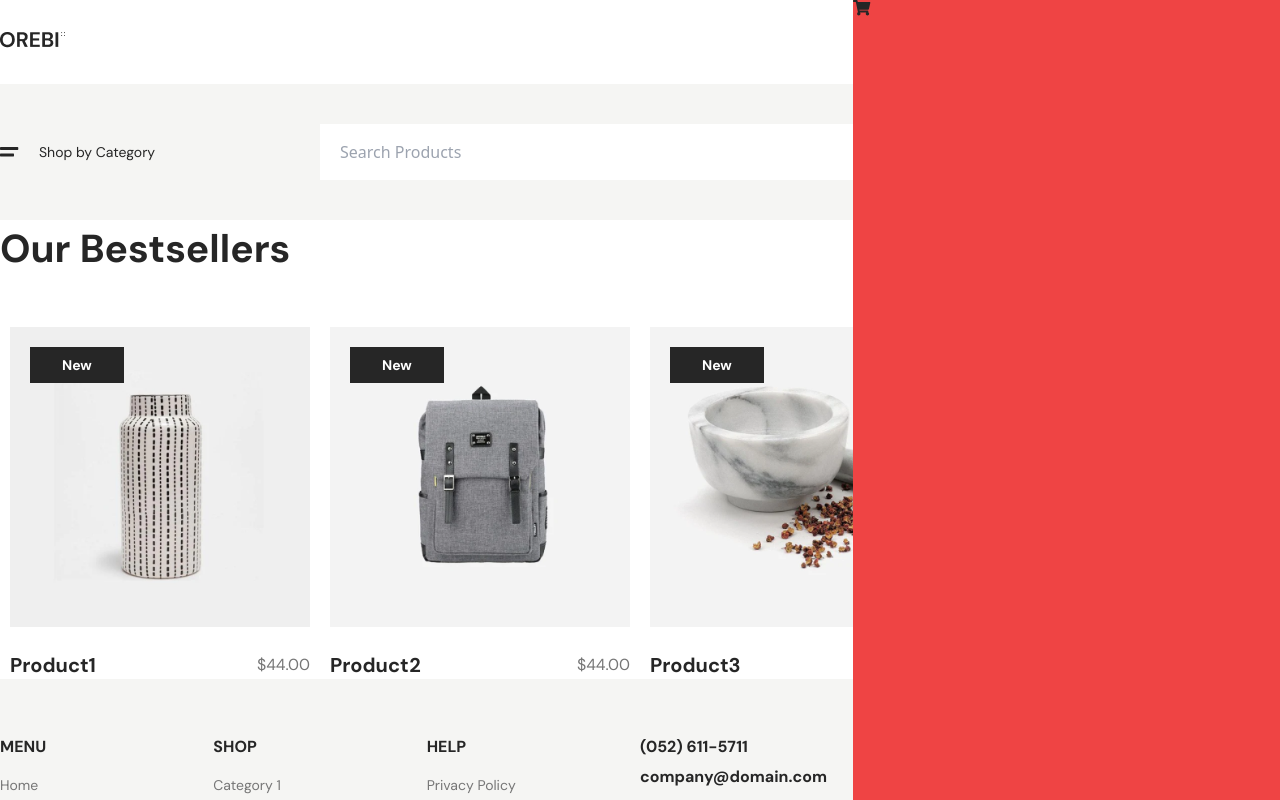
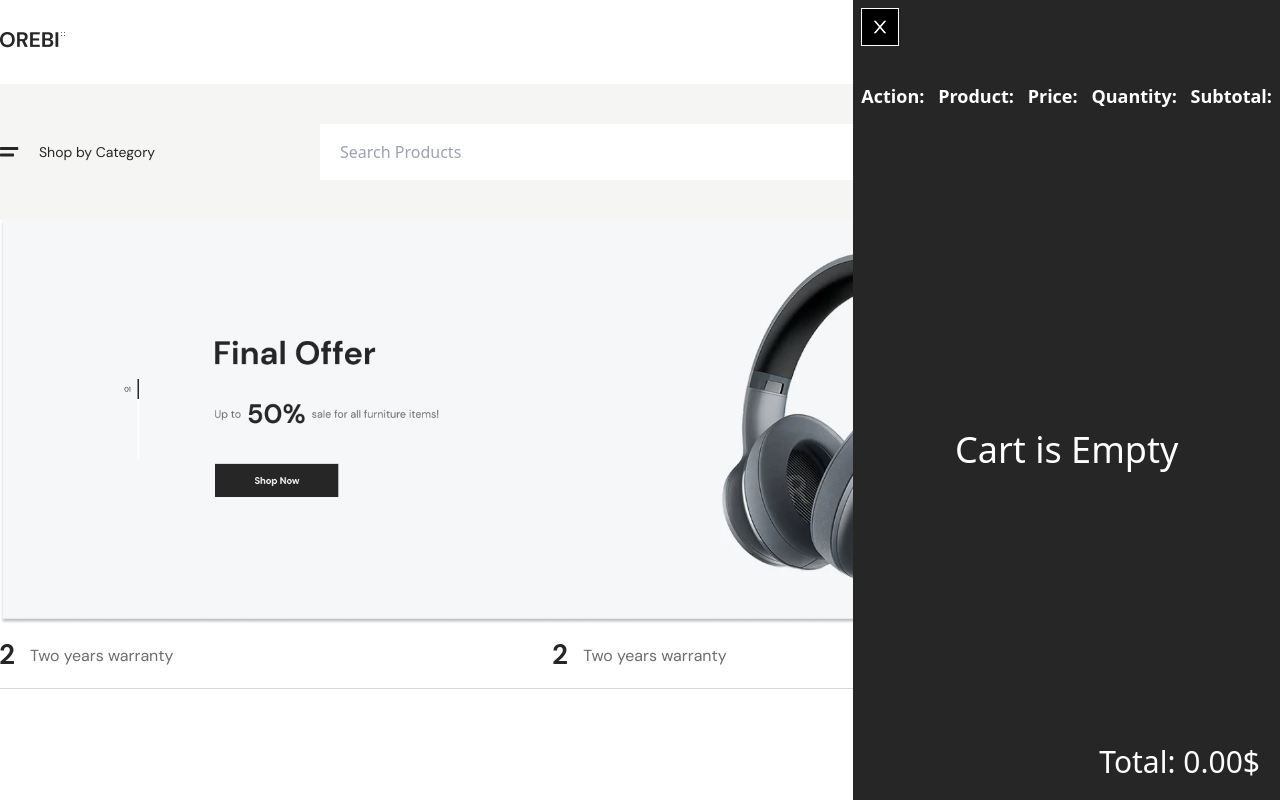
Before and after one commit to sajibkhandev/Ecommerce_Orebi, a React (Vite) app: page / in a window 1280 px wide. Both pictures are taken after a click on the element 1221 px from the left and 152 px from the top of the page. Shown: the top 800 px of the page. Built offline with nearby package versions, Linux system fonts and the light colour scheme.

Commit message:
cart done

```diff
--- a/src/components/Product.jsx
+++ b/src/components/Product.jsx
@@ -9,7 +9,8 @@ import { AiFillHeart } from 'react-icons/ai';
 import { HiOutlineRefresh } from 'react-icons/hi';
 import { BsFillCartDashFill } from 'react-icons/bs';
 import { useDispatch } from 'react-redux'
-import { addCart } from '../slices/addToCart'
+import { addCart, cartOpen } from '../slices/addToCart'
+
 
 
 
@@ -23,6 +24,7 @@ export default function Product({src,heading}) {
       quantity:1
 
     }))
+    dispatch(cartOpen(true))
   }
 
 
@@ -41,7 +43,7 @@ export default function Product({src,heading}) {
             <HiOutlineRefresh/>
             </Flex>
 
-            <div onClick={handleClick} className='flex justify-end items-center gap-x-4'>
+            <div onClick={()=>handleClick(true)} className='flex justify-end items-center gap-x-4'>
             <p className='text-base text-secondary font-base font-normal hover:text-primary hover:font-bold duration-300 cursor-pointer'>Add to Cart</p>
             <BsFillCartDashFill/>
             </div>
--- a/src/components/layouts/SearchBer.jsx
+++ b/src/components/layouts/SearchBer.jsx
@@ -1,4 +1,4 @@
-import React, { useRef, useState } from 'react'
+import React, { useEffect, useRef, useState } from 'react'
 import Section from '../Section'
 import Container from '../Container'
 import Flex from '../Flex'
@@ -10,16 +10,43 @@ import ButtomAngle from '../icons/ButtomAngle'
 import Cart from '../icons/Cart'
 import { Link } from 'react-router-dom'
 import List from '../List'
-import { useSelector } from 'react-redux'
+import { useDispatch, useSelector } from 'react-redux'
+import { increment,decrement,remoneButton} from '../../slices/addToCart'
+import {AiOutlineClose} from 'react-icons/ai'
 
 export default function SearchBer() {
   let [open,setOpen]=useState(false)
+  let [total,setTotal]=useState(0)
   let cartData=useSelector((state)=>(state.cartItem.cart))
+  let sajib=useSelector((state)=>(state.cartItem.cartOpen))
+
+
+  let dispatch=useDispatch()
 
   let handlebreadcrumbs=(name)=>{
     console.log(name);
 
   }
+  let handleIncrement=(item)=>{
+    dispatch(increment(item))
+
+  }
+  let handleDecrement=(item)=>{
+    dispatch(decrement(item))
+
+
+  }
+  let handleRemove=(item)=>{
+    dispatch(remoneButton(item))
+  }
+  useEffect(()=>{
+    let total=0
+    cartData.map(item=>{
+      total+=item.price*item.quantity
+    })
+    setTotal(total)
+    setOpen(sajib)
+  },[cartData])
   return (
     <>
     <Section  className='bg-four py-10'>
@@ -54,14 +81,27 @@ export default function SearchBer() {
             </Flex>
 
             {open &&
-             <div className='bg-red-500 h-screen w-2/6 absolute top-0 right-0 z-10'>
-              <div onClick={()=>setOpen(false)}><Cart />
-              <ul>
-                {cartData.map(item=>(
-                  <li>{item.title} - {item.quantity}</li>
-                ))}
+             <div className='bg-primary text-white h-screen w-2/6 absolute top-0 right-0 z-10'>
+              <div onClick={()=>setOpen(false)}><button className=' m-2 p-2 bg-black text-white border-white border border-solid text-white' onClick={()=>handleRemove(item)}><AiOutlineClose className='text-xl'/></button></div>
+              <ul className='flex justify-between pt-7 px-2 py-5 text-lg font-semibold text-center'>
+                <li>Action:</li>
+                <li>Product:</li>
+                <li>Price:</li>
+                <li>Quantity:</li>
+                <li>Subtotal:</li>
               </ul>
-              </div>
+              {cartData.length>0?cartData.map(item=>(
+              <ul className='flex justify-between px-2 text-base font-medium py-5 border-b border-solid border-white'>
+                  <li><button className='p-2 bg-black text-white border-white border border-solid text-white' onClick={()=>handleRemove(item)}><AiOutlineClose className='text-xl'/></button></li>
+                  <li>{item.title} </li>
+                  <li>{item.price}</li>
+                  <li className='border border-solid border-white px-4 py-1'><button onClick={()=>handleDecrement(item)} className='mr-2 text-xl'>-</button >{item.quantity}<button onClick={()=>handleIncrement(item)} className='ml-2 text-lg'>+</button></li>
+                  <li>{item.price*item.quantity}$</li>
+              </ul>
+                )):<h2 className='text-4xl font-medium h-full flex justify-center my-[300px]'>Cart is Empty</h2>}
+                <h2 className='absolute bottom-0 right-0 p-5 text-3xl'>Total: {total}.00$</h2>
+
+
               </div>}
         </Container>
     </Section>
--- a/src/pages/HomePage.jsx
+++ b/src/pages/HomePage.jsx
@@ -41,80 +41,80 @@ export default function HomePage() {
   };
   return (
     <Section>
-      {/* <Image src={banner}/> */}
+      <Image src={banner}/>
       <Container>
-      {/* <div className='border-b border-solid border-six py-5 '>
+      <div className='border-b border-solid border-six py-5 '>
         <Flex className='justify-between'>
         <Facillity/>
         <Facillity/>
         <Facillity/>
         </Flex>
 
-      </div> */}
-      {/* <Link>
+      </div>
+      <Link>
          <Image src={add} alt="add" className='pt-28 pb-32'/>
       </Link>
       <SubHeading text="New Arrivals" className='pb-12'/>
       <div className='relative pb-28'>
       <Slider {...settings}>
           <div>
-          <Product src={product1}/>
+          <Product heading='Product1' src={product1}/>
           </div>
           <div>
-          <Product src={product2}/>
+          <Product heading='Product2' src={product2}/>
           </div>
           <div>
-          <Product src={product3}/>
+          <Product heading='Product3' src={product3}/>
           </div>
           <div>
-          <Product src={product4}/>
+          <Product heading='Product4' src={product4}/>
           </div>
           <div>
-          <Product src={product5}/>
+          <Product heading='Product5' src={product5}/>
           </div>
           <div>
-          <Product src={product6}/>
+          <Product heading='Product6' src={product6}/>
           </div>
           <div>
-          <Product src={product7}/>
+          <Product heading='Product7' src={product7}/>
           </div>
           <div>
-          <Product src={product8}/>
+          <Product heading='Product8' src={product8}/>
           </div>
           <div>
-          <Product src={product9}/>
+          <Product heading='Product9' src={product9}/>
           </div>
           <div>
-          <Product src={product10}/>
+          <Product heading='Product10' src={product10}/>
           </div>
           <div>
-          <Product src={product11}/>
+          <Product heading='Product11' src={product11}/>
           </div>
           <div>
-          <Product src={product12}/>
+          <Product heading='Product12' src={product12}/>
           </div>
         </Slider>
 
-      </div>  */}
+      </div>
       <SubHeading text='Our Bestsellers' className='pb-12'/>
       <Flex className='justify-between'>
-      <Product heading='Product1' src={product5}/>
-      <Product heading='Product2' src={product6}/>
-      <Product heading='Product3' src={product7}/>
-      <Product heading='Product4' src={product8}/>
+      <Product heading='Product5' src={product5}/>
+      <Product heading='Product6' src={product6}/>
+      <Product heading='Product7' src={product7}/>
+      <Product heading='Product8' src={product8}/>
 
       </Flex>
-      {/* <Link to='/'>
+      <Link to='/'>
           <Image src={add2} className='py-32'/>
       </Link>
       <SubHeading text='Special Offers' className='pb-12'/>
       <Flex className='justify-between pb-28'>
-      <Product src={product9}/>
-      <Product src={product10}/>
-      <Product src={product11}/>
-      <Product src={product12}/>
+      <Product heading='Product9' src={product9}/>
+      <Product heading='Product10' src={product10}/>
+      <Product heading='Product11' src={product11}/>
+      <Product heading='Product12' src={product12}/>
 
-      </Flex> */}
+      </Flex>
 
       </Container>
 
--- a/src/slices/addToCart.jsx
+++ b/src/slices/addToCart.jsx
@@ -1,37 +1,74 @@
 import { createSlice } from '@reduxjs/toolkit'
 
 export const addToCart = createSlice({
-  name: 'cart',
+  name: 'cartadd',
   initialState: {
-    cart:[]
+    cart:[],
+    cartOpen:""
   },
   reducers: {
-    addCart: (state,actions) => {
+    addCart: (state,action) => {
 
         if(state.cart.length>0){
             let arr=[]
             state.cart.map(item=>{
-                if(item.title==actions.payload.title){
+                if(item.title==action.payload.title){
                     item.quantity++
                     arr.push(item.title)
 
                 }
             })
-            if(arr.indexOf(actions.payload.title)==-1){
-                state.cart.push(actions.payload)
+            if(arr.indexOf(action.payload.title)==-1){
+                state.cart.push(action.payload)
             }
 
         }else{
-            state.cart.push(actions.payload)
+            state.cart.push(action.payload)
 
         }
 
 
 
-    }
+    },
+    increment:(state,action)=>{
+      state.cart.map(item=>{
+        if(item.title==action.payload.title){
+          item.quantity++
+        }
+      })
+    },
+    decrement:(state,action)=>{
+      state.cart.map(item=>{
+        if(item.title==action.payload.title){
+          if(item.quantity>1){
+            item.quantity--
+
+
+          }else if(item.quantity>=1){
+            state.cart.map((item,index)=>{
+              if(item.title==action.payload.title){
+                state.cart.splice(index,1)
+              }
+            })
+          }
+        }
+      })
+    },
+    remoneButton:(state,action)=>{
+      state.cart.map((item,index)=>{
+        if(item.title==action.payload.title){
+          state.cart.splice(index,1)
+        }
+      })
+
+    },
+    cartOpen:(state,action)=>{
+      state.cartOpen=action.payload
+      // console.log(state.cartOpen);
+  },
   },
 })
 
-export const { addCart } = addToCart.actions
+export const { addCart,increment,decrement,remoneButton,cartOpen } = addToCart.actions
 
 export default addToCart.reducer
```
Also changed, not shown: src/assets/banner.png, src/assets/banner1.png (added).
